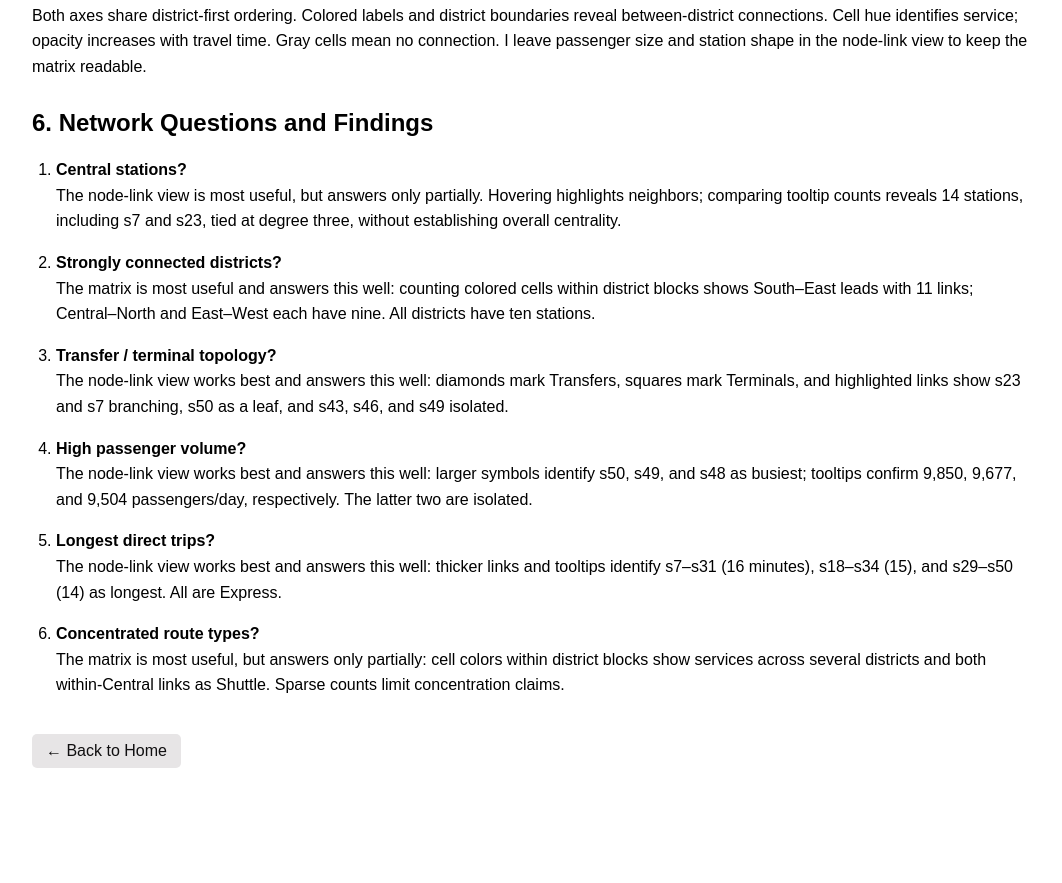
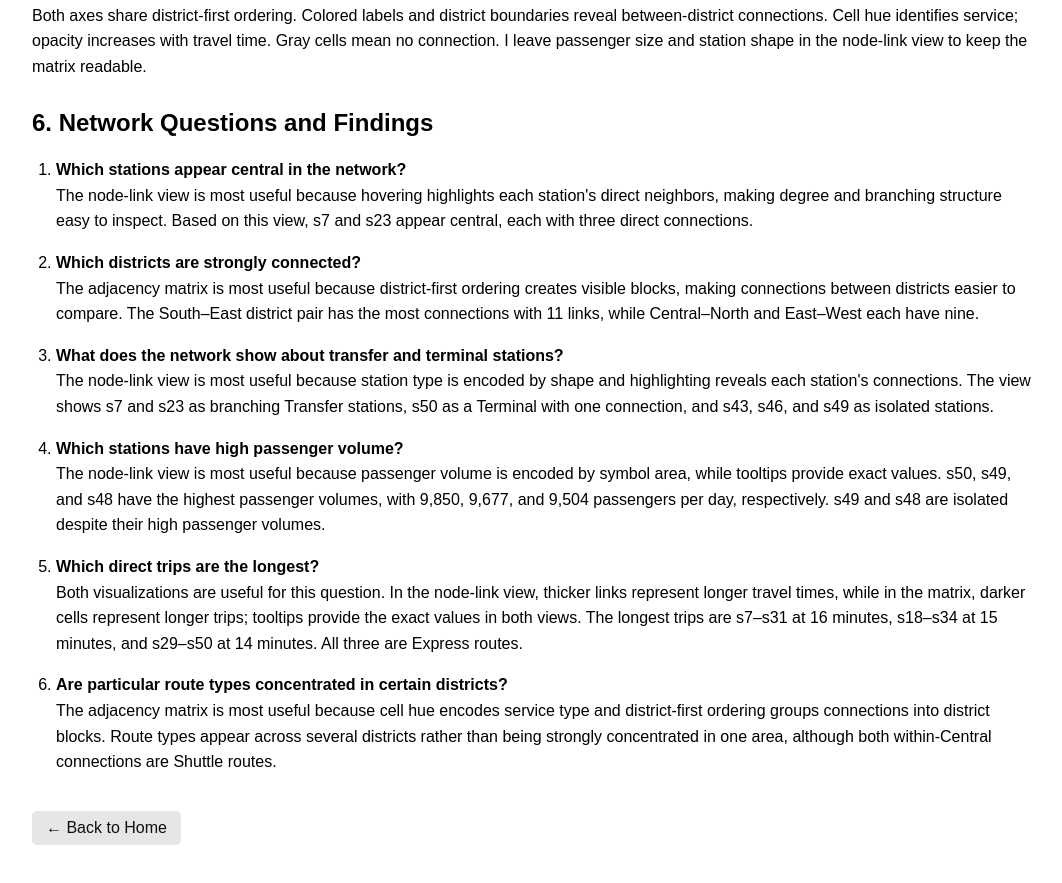
Before and after one commit to Jiaxuan-Mao/stats401-labs, a plain HTML site: page lab5/index.html in a window 1280 px wide. Shown: the part 3335-4218 px from the top of the page, without its empty margins (108-1170 px from the left). Before the commit the page ends 4143 px from the top, so only its background shows below. Drawn offline with nearby package versions, Linux system fonts and the light colour scheme.

Commit message:
Update Lab 5 legends and network findings

```diff
--- a/lab5/index.html
+++ b/lab5/index.html
@@ -49,24 +49,61 @@
 
     <h2>6. Network Questions and Findings</h2>
     <ol class="lab5-findings">
-        <li><p><strong>Central stations?</strong> The node-link view is most useful, but answers only partially.
-            Hovering highlights neighbors; comparing tooltip counts reveals 14 stations, including s7 and s23,
-            tied at degree three, without establishing overall centrality.</p></li>
-        <li><p><strong>Strongly connected districts?</strong> The matrix is most useful and answers this well:
-            counting colored cells within district blocks shows South–East leads with 11 links;
-            Central–North and East–West each have nine. All districts have ten stations.</p></li>
-        <li><p><strong>Transfer / terminal topology?</strong> The node-link view works best and answers this well:
-            diamonds mark Transfers, squares mark Terminals, and highlighted links show s23 and s7 branching,
-            s50 as a leaf, and s43, s46, and s49 isolated.</p></li>
-        <li><p><strong>High passenger volume?</strong> The node-link view works best and answers this well:
-            larger symbols identify s50, s49, and s48 as busiest; tooltips confirm 9,850, 9,677,
-            and 9,504 passengers/day, respectively. The latter two are isolated.</p></li>
-        <li><p><strong>Longest direct trips?</strong> The node-link view works best and answers this well:
-            thicker links and tooltips identify s7–s31 (16 minutes), s18–s34 (15), and s29–s50 (14)
-            as longest. All are Express.</p></li>
-        <li><p><strong>Concentrated route types?</strong> The matrix is most useful, but answers only partially:
-            cell colors within district blocks show services across several districts and both within-Central
-            links as Shuttle. Sparse counts limit concentration claims.</p></li>
+    <li>
+        <p><strong>Which stations appear central in the network?</strong>
+            The node-link view is most useful because hovering highlights each station's
+            direct neighbors, making degree and branching structure easy to inspect.
+            Based on this view, s7 and s23 appear central, each with three direct connections.
+        </p>
+    </li>
+
+    <li>
+        <p><strong>Which districts are strongly connected?</strong>
+            The adjacency matrix is most useful because district-first ordering creates
+            visible blocks, making connections between districts easier to compare.
+            The South–East district pair has the most connections with 11 links,
+            while Central–North and East–West each have nine.
+        </p>
+    </li>
+
+    <li>
+        <p><strong>What does the network show about transfer and terminal stations?</strong>
+            The node-link view is most useful because station type is encoded by shape
+            and highlighting reveals each station's connections.
+            The view shows s7 and s23 as branching Transfer stations, s50 as a Terminal
+            with one connection, and s43, s46, and s49 as isolated stations.
+        </p>
+    </li>
+
+    <li>
+        <p><strong>Which stations have high passenger volume?</strong>
+            The node-link view is most useful because passenger volume is encoded by
+            symbol area, while tooltips provide exact values.
+            s50, s49, and s48 have the highest passenger volumes, with 9,850,
+            9,677, and 9,504 passengers per day, respectively.
+            s49 and s48 are isolated despite their high passenger volumes.
+        </p>
+    </li>
+
+    <li>
+        <p><strong>Which direct trips are the longest?</strong>
+            Both visualizations are useful for this question.
+            In the node-link view, thicker links represent longer travel times,
+            while in the matrix, darker cells represent longer trips; tooltips
+            provide the exact values in both views.
+            The longest trips are s7–s31 at 16 minutes, s18–s34 at 15 minutes,
+            and s29–s50 at 14 minutes. All three are Express routes.
+        </p>
+    </li>
+
+    <li>
+        <p><strong>Are particular route types concentrated in certain districts?</strong>
+            The adjacency matrix is most useful because cell hue encodes service type
+            and district-first ordering groups connections into district blocks.
+            Route types appear across several districts rather than being strongly
+            concentrated in one area, although both within-Central connections are Shuttle routes.
+        </p>
+    </li>
     </ol>
     <a href="../index.html" class="back-home">← Back to Home</a>
     <div id="lab5-tooltip" role="tooltip" hidden></div>
```
